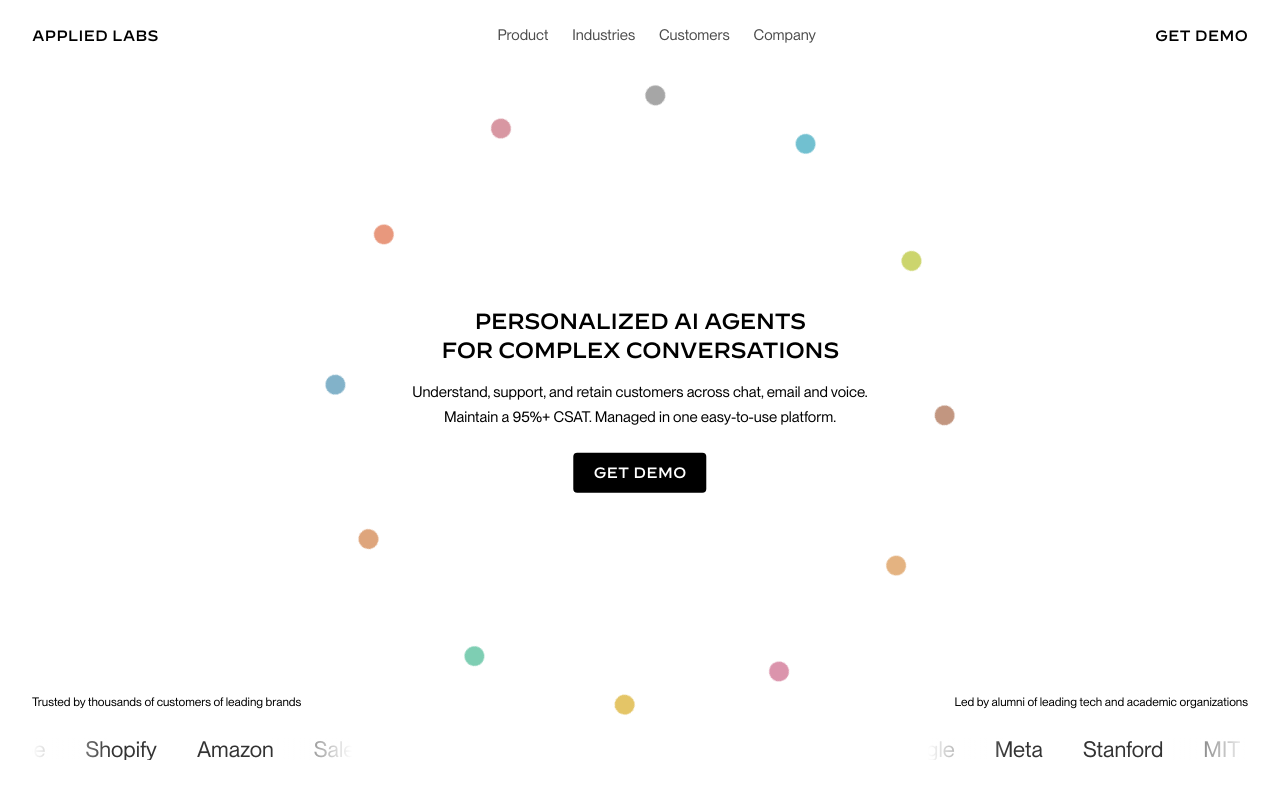
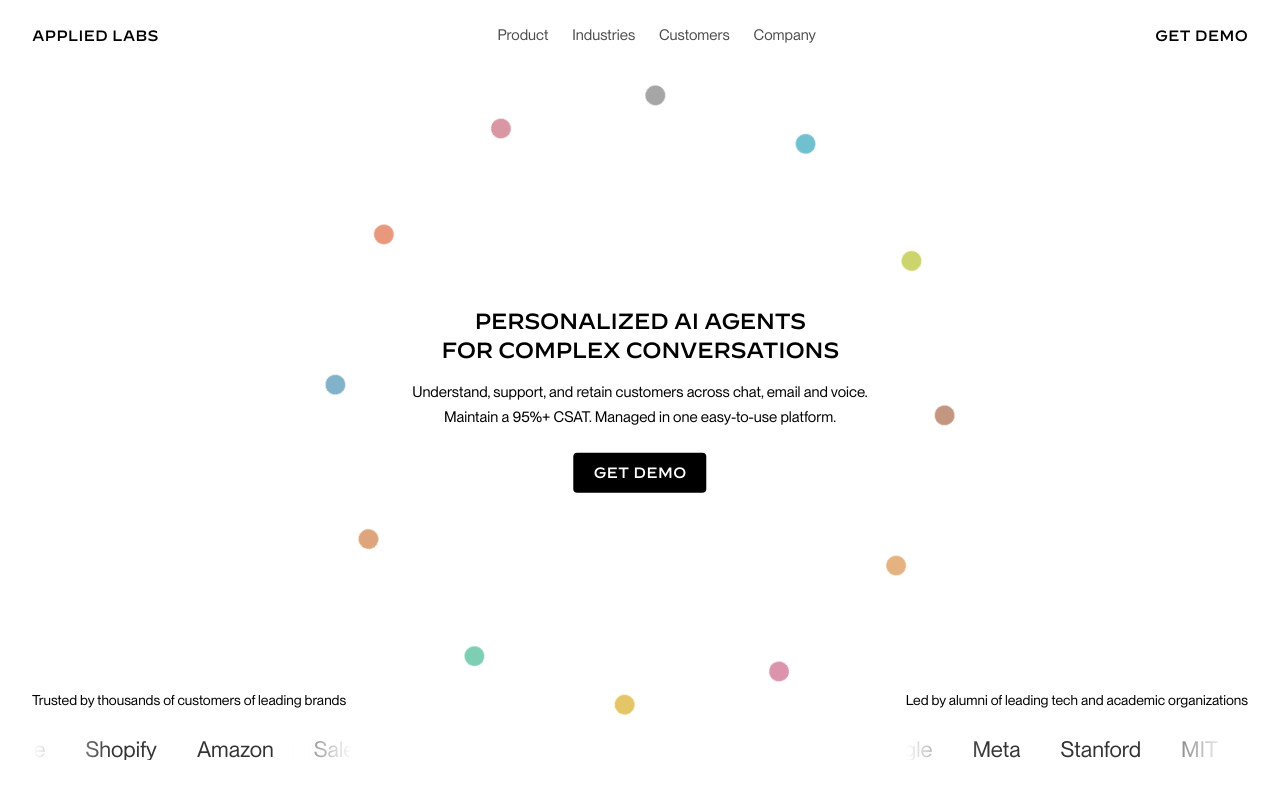
Before and after one commit to BRRRANDO/Applied-Labs-Hero, a Next.js app: page / in a window 1280 px wide. Built offline with nearby package versions, Linux system fonts and the light colour scheme.

Commit message:
feat: increase font size for "Trusted by" and "Led by" texts
Enhance readability with larger text elements.

#VERCEL_SKIP

Co-authored-by: null <67387050+BRRRANDO@users.noreply.github.com>

```diff
--- a/components/spinning-dots.tsx
+++ b/components/spinning-dots.tsx
@@ -332,7 +332,7 @@ export function SpinningDots() {
         className="fixed z-[100] transition-opacity duration-500 ease-out"
         style={{ bottom: "40px", left: "32px", opacity: hoveredIndex !== null ? 0 : isCtaHovered ? 0.2 : 1 }}
       >
-        <p className="font-neue-montreal font-normal text-xs mb-[28px]" style={{ color: "#000000" }}>
+        <p className="font-neue-montreal font-normal text-sm mb-[28px]" style={{ color: "#000000" }}>
           Trusted by thousands of customers of leading brands
         </p>
         <div className="overflow-hidden" style={{ height: "22px", width: "320px" }}>
@@ -375,7 +375,7 @@ export function SpinningDots() {
         className="fixed z-[100] transition-opacity duration-500 ease-out"
         style={{ bottom: "40px", right: "32px", opacity: hoveredIndex !== null ? 0 : isCtaHovered ? 0.2 : 1 }}
       >
-        <p className="font-neue-montreal font-normal text-xs mb-[28px] text-right" style={{ color: "#000000" }}>
+        <p className="font-neue-montreal font-normal text-sm mb-[28px] text-right" style={{ color: "#000000" }}>
           Led by alumni of leading tech and academic organizations
         </p>
         <div className="overflow-hidden" style={{ height: "22px", width: "320px" }}>
```
